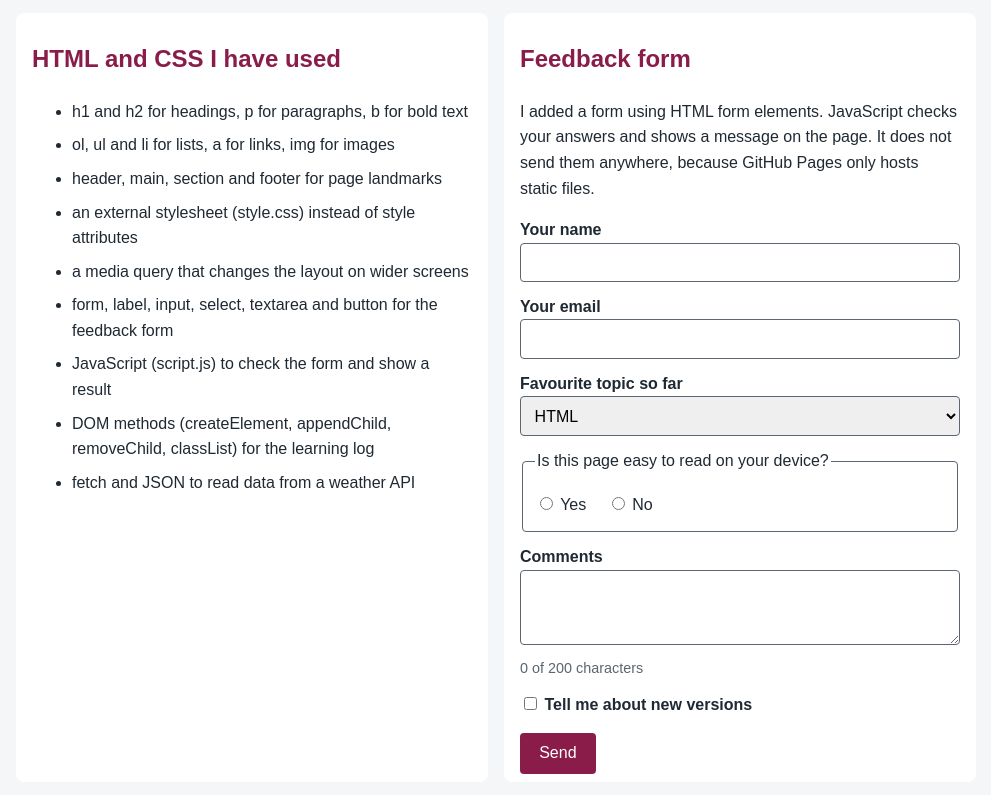
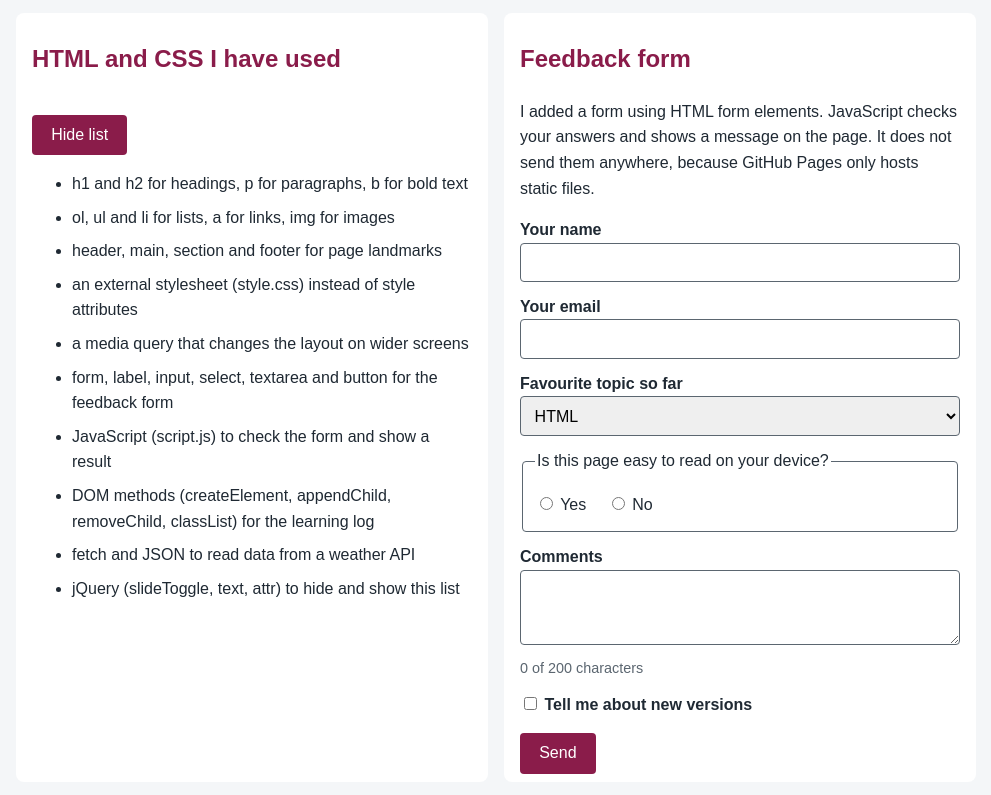
Before and after one commit to mohamedtechguy/MyFirstWebApp, a plain HTML site: page index.html in a window 1280 px wide. Shown: the part 712-1507 px from the top of the page, without its empty margins (144-1135 px from the left). Drawn offline with nearby package versions, Linux system fonts and the light colour scheme.

Commit message:
Update index.html

```diff
--- a/index.html
+++ b/index.html
@@ -33,7 +33,8 @@
 
     <section>
       <h2>HTML and CSS I have used</h2>
-      <ul>
+      <button type="button" id="toggle-list" aria-expanded="true" aria-controls="used-list">Hide list</button>
+      <ul id="used-list">
         <li>h1 and h2 for headings, p for paragraphs, b for bold text</li>
         <li>ol, ul and li for lists, a for links, img for images</li>
         <li>header, main, section and footer for page landmarks</li>
@@ -43,6 +44,7 @@
         <li>JavaScript (script.js) to check the form and show a result</li>
         <li>DOM methods (createElement, appendChild, removeChild, classList) for the learning log</li>
         <li>fetch and JSON to read data from a weather API</li>
+        <li>jQuery (slideToggle, text, attr) to hide and show this list</li>
       </ul>
     </section>
 
@@ -113,5 +115,7 @@
     <p>Web Technologies, Sheffield Hallam University.</p>
   </footer>
   <script src="script.js"></script>
+  <script src="https://code.jquery.com/jquery-3.7.1.min.js"></script>
+  <script src="jquery-features.js"></script>
 </body>
 </html>
```
